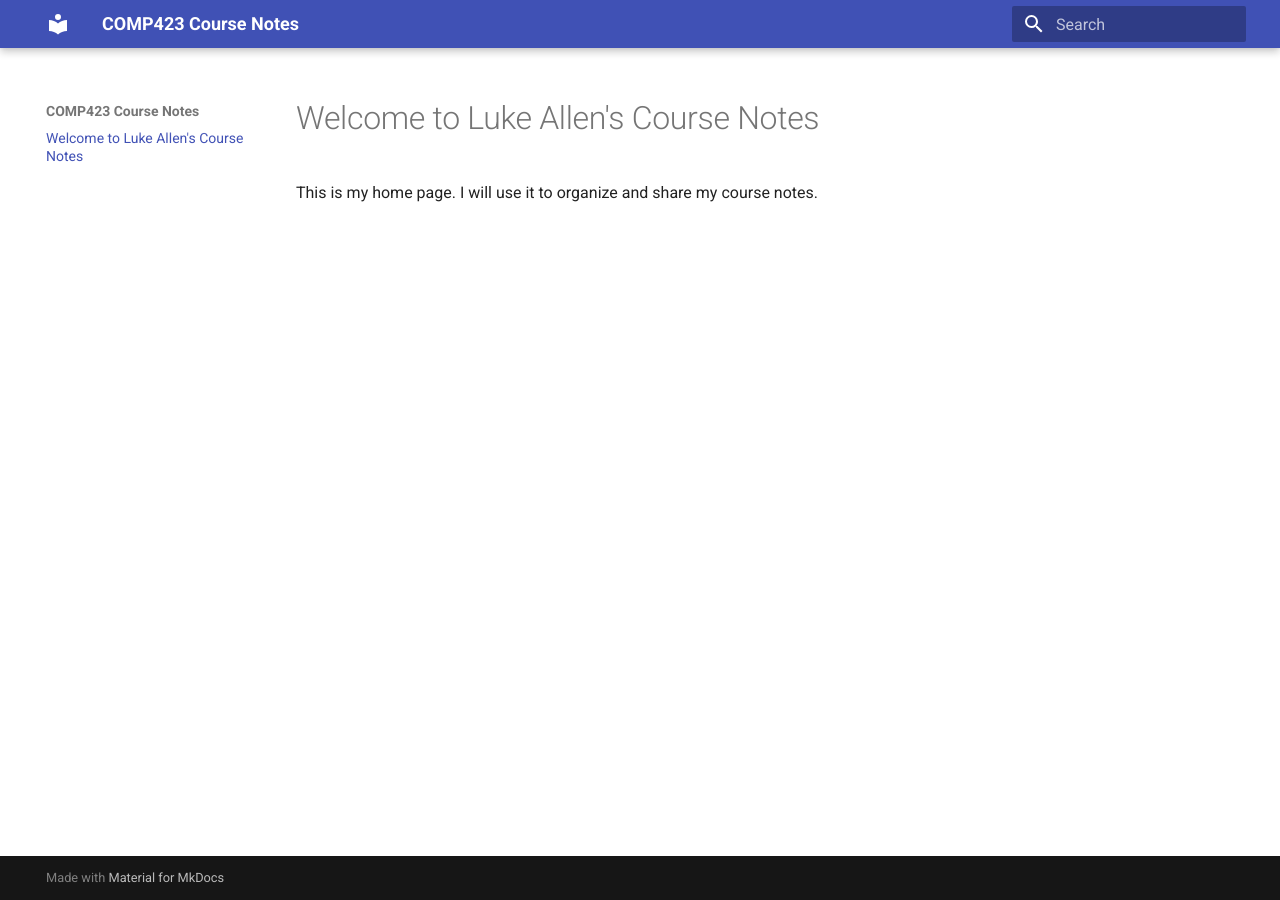
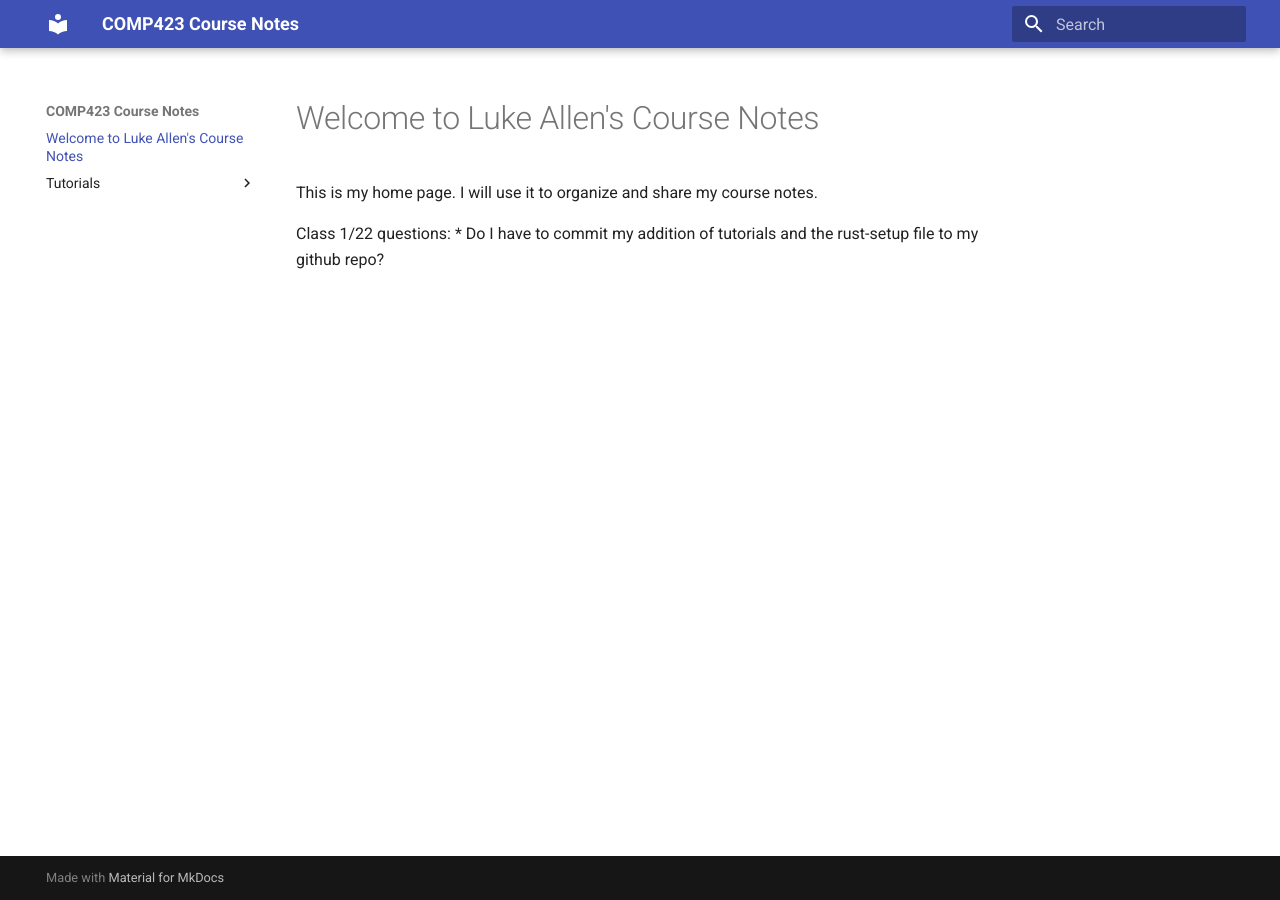
Before and after one commit to LukeAllen13/comp423-course-notes, an MkDocs documentation site: the page built from docs/index.md, in a window 1280 px wide. Built offline with MkDocs 1.6.1 and Material for MkDocs 9.7.7, drawn with Linux system fonts in a browser that asks for light colours.

Commit message:
added partner notes and updated index

```diff
--- a/docs/index.md
+++ b/docs/index.md
@@ -1,3 +1,7 @@
 # Welcome to Luke Allen's Course Notes
 
 This is my home page. I will use it to organize and share my course notes.
+
+Class 1/22 questions:
+* Do I have to commit my addition of tutorials and the rust-setup file to my
+github repo?
```
Also changed, not shown: docs/tutorials/rust-setup.md (added, +3 -0 lines).
